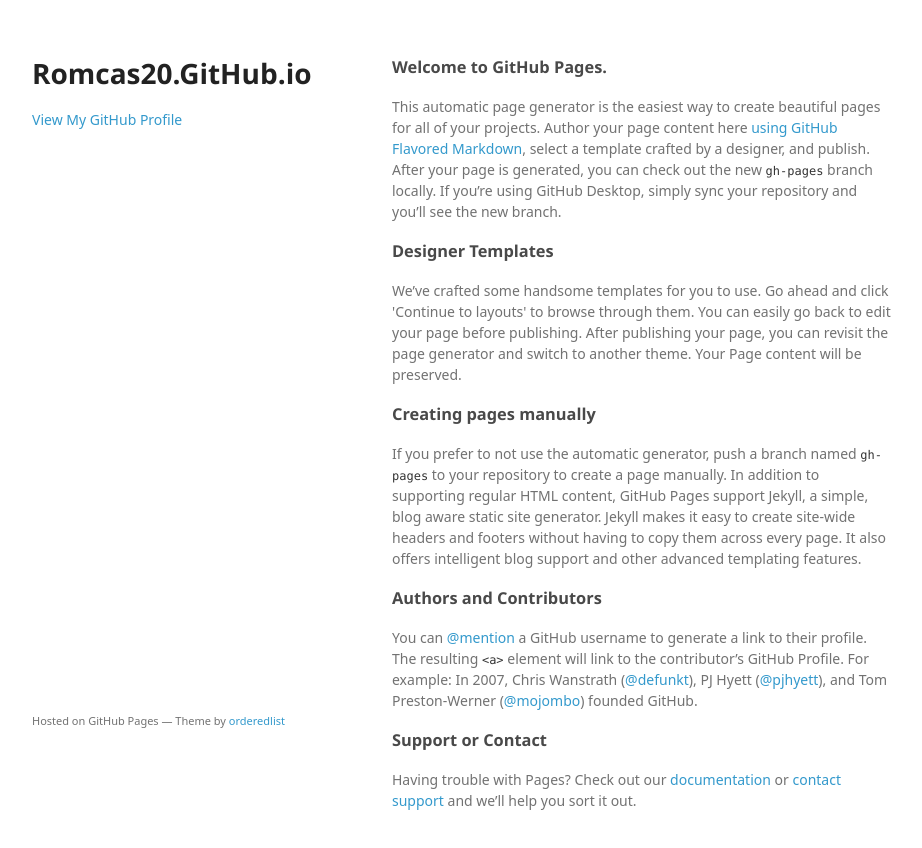
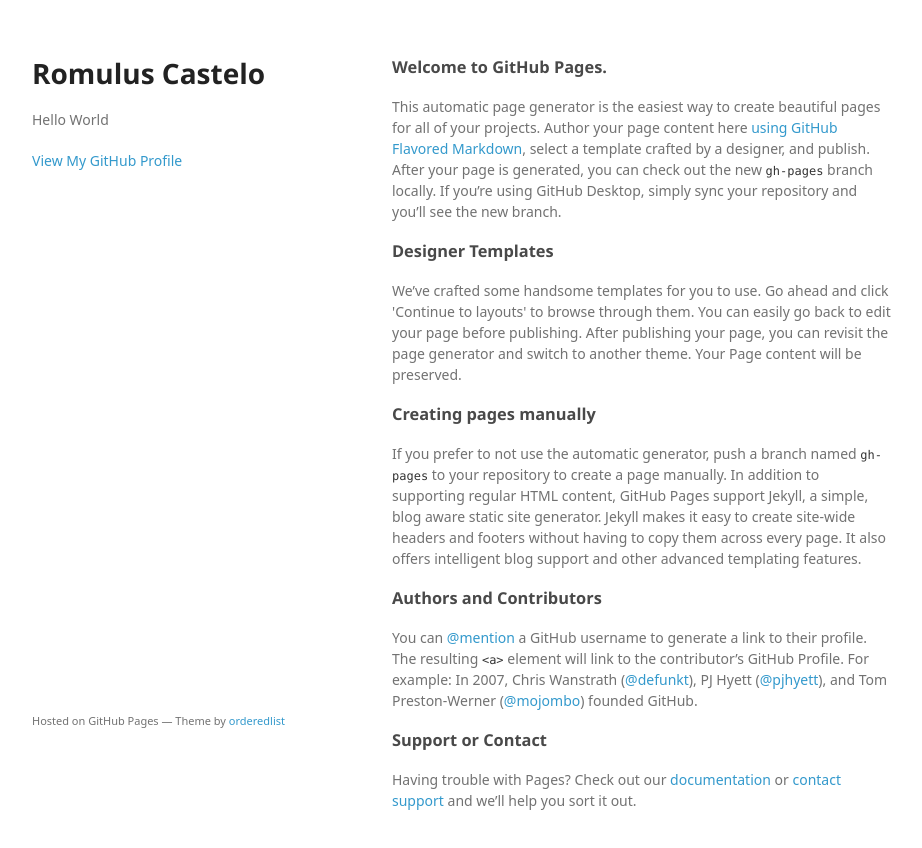
Before and after one commit to romcas20/romcas20.github.io, a plain HTML site: page index.html in a window 1280 px wide. Shown: the whole page, without its empty margins (178-1100 px from the left). Drawn offline with Linux system fonts and the light colour scheme; a web font is replaced by a local one.

Commit message:
addition

```diff
--- a/index.html
+++ b/index.html
@@ -3,7 +3,7 @@
   <head>
     <meta charset="utf-8">
     <meta http-equiv="X-UA-Compatible" content="chrome=1">
-    <title>Romcas20.GitHub.io by romcas20</title>
+    <title>rcastelo</title>
 
     <link rel="stylesheet" href="stylesheets/styles.css">
     <link rel="stylesheet" href="stylesheets/github-light.css">
@@ -15,8 +15,8 @@
   <body>
     <div class="wrapper">
       <header>
-        <h1>Romcas20.GitHub.io</h1>
-        <p></p>
+        <h1>Romulus Castelo</h1>
+        <p>Hello World</p>
 
 
         <p class="view"><a href="https://github.com/romcas20">View My GitHub Profile</a></p>
```
